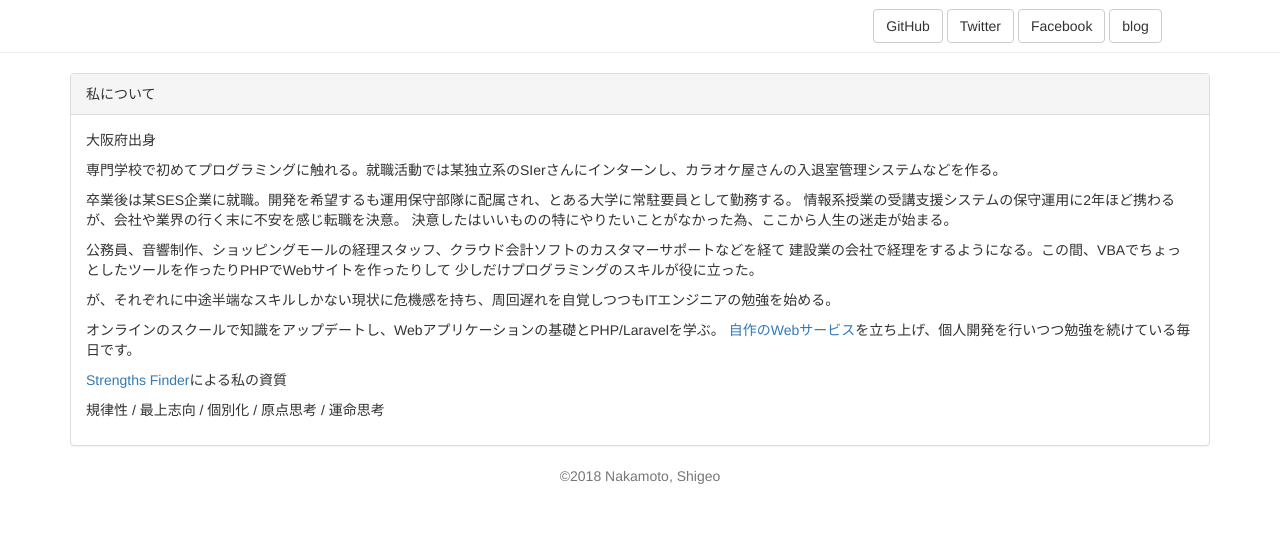
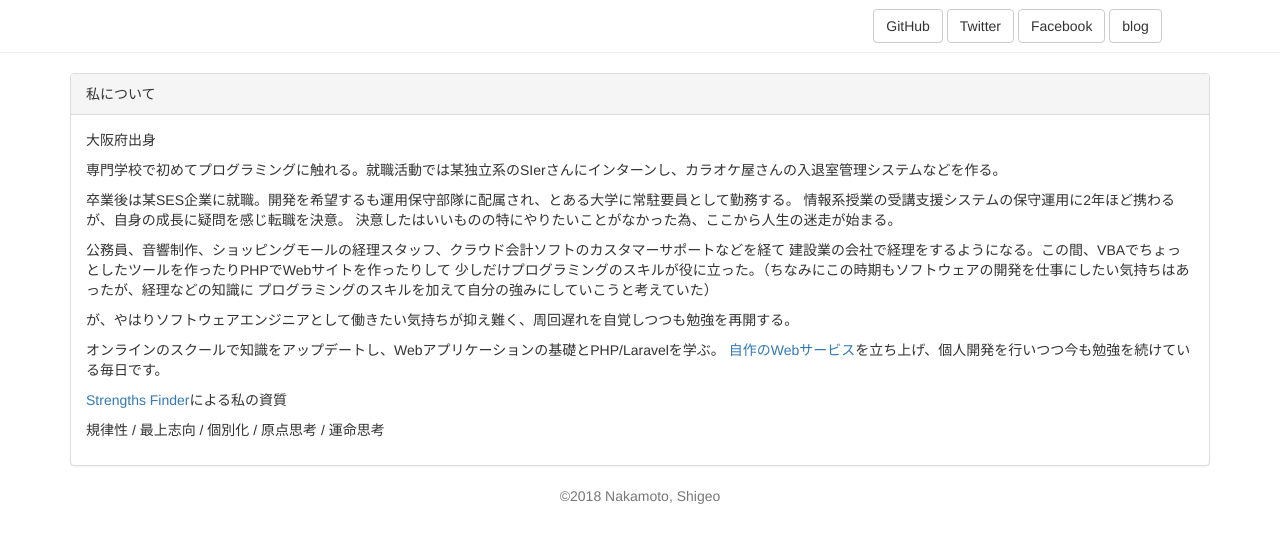
Before and after one commit to Shigeo-NAKAMOTO/Shigeo-NAKAMOTO.github.io, a plain HTML site: page japanese.html in a window 1280 px wide. Shown: the part 111-654 px from the top of the page. Drawn offline with nearby package versions, Linux system fonts and the light colour scheme.

Commit message:
revise about_me in japanese

```diff
--- a/japanese.html
+++ b/japanese.html
@@ -42,14 +42,15 @@
                     <p>大阪府出身</p>
                     <p>専門学校で初めてプログラミングに触れる。就職活動では某独立系のSIerさんにインターンし、カラオケ屋さんの入退室管理システムなどを作る。</p>
                     <p>卒業後は某SES企業に就職。開発を希望するも運用保守部隊に配属され、とある大学に常駐要員として勤務する。
-情報系授業の受講支援システムの保守運用に2年ほど携わるが、会社や業界の行く末に不安を感じ転職を決意。
+情報系授業の受講支援システムの保守運用に2年ほど携わるが、自身の成長に疑問を感じ転職を決意。
 決意したはいいものの特にやりたいことがなかった為、ここから人生の迷走が始まる。</p>
                     <p>公務員、音響制作、ショッピングモールの経理スタッフ、クラウド会計ソフトのカスタマーサポートなどを経て
 建設業の会社で経理をするようになる。この間、VBAでちょっとしたツールを作ったりPHPでWebサイトを作ったりして
-少しだけプログラミングのスキルが役に立った。</p>
-                    <p>が、それぞれに中途半端なスキルしかない現状に危機感を持ち、周回遅れを自覚しつつもITエンジニアの勉強を始める。</p>
+少しだけプログラミングのスキルが役に立った。（ちなみにこの時期もソフトウェアの開発を仕事にしたい気持ちはあったが、経理などの知識に
+プログラミングのスキルを加えて自分の強みにしていこうと考えていた）</p>
+                    <p>が、やはりソフトウェアエンジニアとして働きたい気持ちが抑え難く、周回遅れを自覚しつつも勉強を再開する。</p>
                     <p>オンラインのスクールで知識をアップデートし、Webアプリケーションの基礎とPHP/Laravelを学ぶ。
-<a href="https://myseb.herokuapp.com/" target="_blank">自作のWebサービス</a>を立ち上げ、個人開発を行いつつ勉強を続けている毎日です。</p>
+<a href="https://myseb.herokuapp.com/" target="_blank">自作のWebサービス</a>を立ち上げ、個人開発を行いつつ今も勉強を続けている毎日です。</p>
                     <p><a href="https://heart-lab.jp/strengthsfinder/" target="_blank">Strengths Finder</a>による私の資質</p>
                     <p>規律性 / 最上志向 / 個別化 / 原点思考 / 運命思考</p>
                 </div>
```
